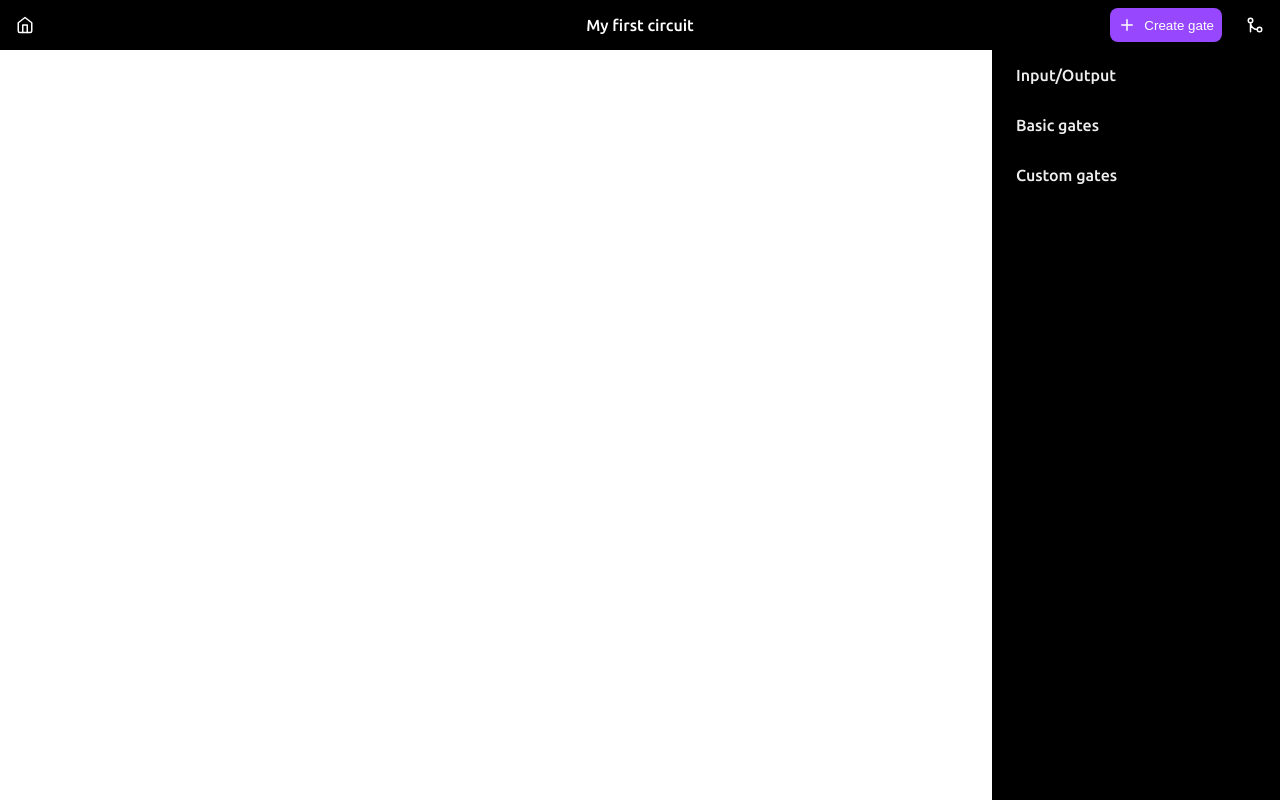
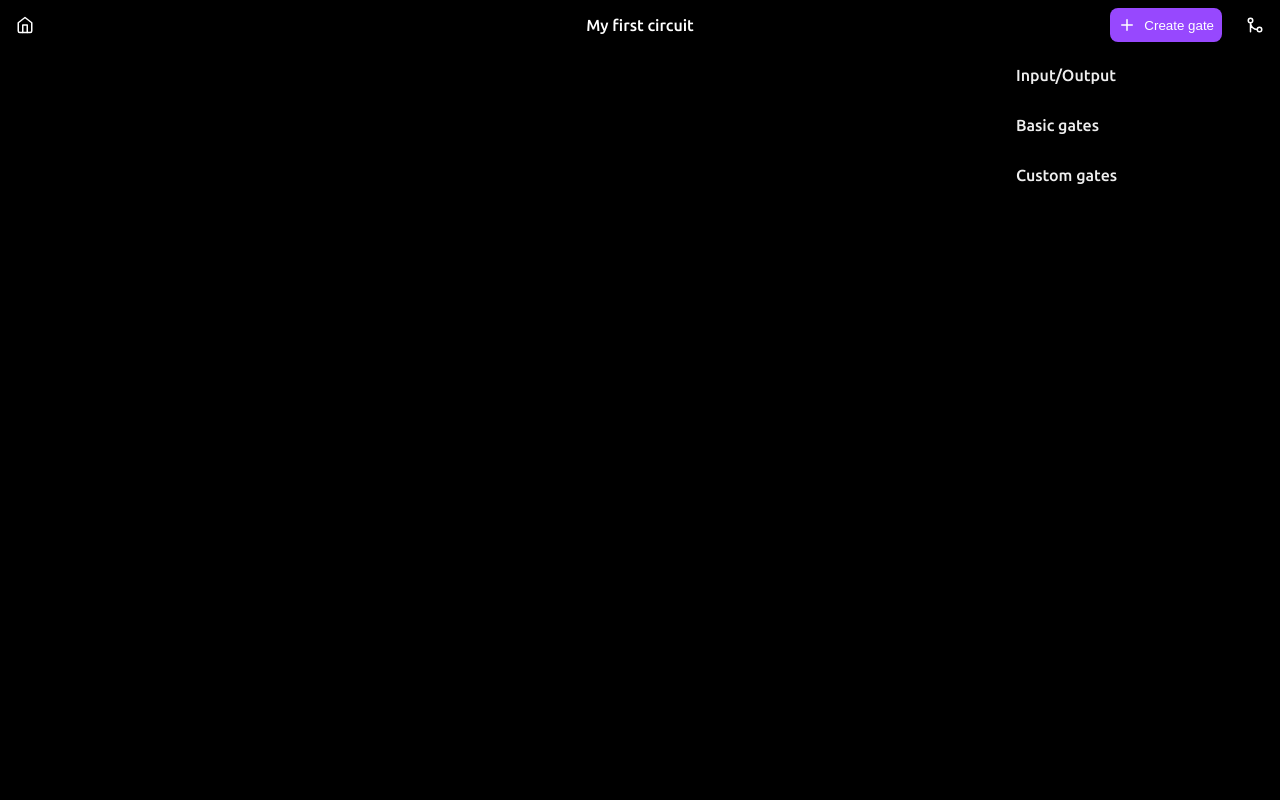
Before and after one commit to team-nullptr/logic-gates-simulator, a React (Vite) app: page /edit in a window 1280 px wide. Built offline with nearby package versions, Linux system fonts and the light colour scheme.

Commit message:
Create Canvas Update styles to fix issues with resizing

```diff
--- /dev/null
+++ b/src/features/canvas/Canvas.module.scss
@@ -0,0 +1,5 @@
+.canvas {
+  background: #000000;
+  width: 100%;
+  height: 100%;
+}
--- /dev/null
+++ b/src/features/canvas/Canvas.tsx
@@ -0,0 +1,15 @@
+import { useEffect, useRef } from "react";
+import { Renderer } from "./Renderer";
+import styles from "./Canvas.module.scss";
+
+export const Canvas = () => {
+  const ref = useRef<HTMLCanvasElement>(null);
+  let renderer: Renderer;
+
+  useEffect(() => {
+    renderer = new Renderer(ref.current!);
+    return () => renderer.destroy();
+  }, []);
+
+  return <canvas ref={ref} className={styles.canvas} />;
+};
--- /dev/null
+++ b/src/features/canvas/Renderer.tsx
@@ -0,0 +1,9 @@
+export class Renderer {
+  private ctx: CanvasRenderingContext2D;
+
+  constructor(canvas: HTMLCanvasElement) {
+    this.ctx = canvas.getContext("2d")!;
+  }
+
+  destroy() {}
+}
--- a/src/features/sidebar/Sidebar.module.scss
+++ b/src/features/sidebar/Sidebar.module.scss
@@ -3,4 +3,5 @@
   background: #000;
   height: 100%;
   width: 288px;
+  min-width: 288px;
 }
--- a/src/screens/editor/Editor.module.scss
+++ b/src/screens/editor/Editor.module.scss
@@ -1,8 +1,9 @@
+.container {
+  display: flex;
+  height: 100%;
+  overflow-y: auto;
+}
+
 .canvas {
   flex-grow: 1;
 }
-
-.container {
-  display: flex;
-  height: 100%;
-}
--- a/src/screens/editor/Editor.tsx
+++ b/src/screens/editor/Editor.tsx
@@ -1,10 +1,13 @@
 import { Sidebar } from "../../features/sidebar/Sidebar";
 import styles from "./Editor.module.scss";
+import { Canvas } from "../../features/canvas/Canvas";
 
 export const Editor = () => {
   return (
     <main className={styles.container}>
-      <div className={styles.canvas} />
+      <div className={styles.canvas}>
+        <Canvas />
+      </div>
       <Sidebar />
     </main>
   );
```
